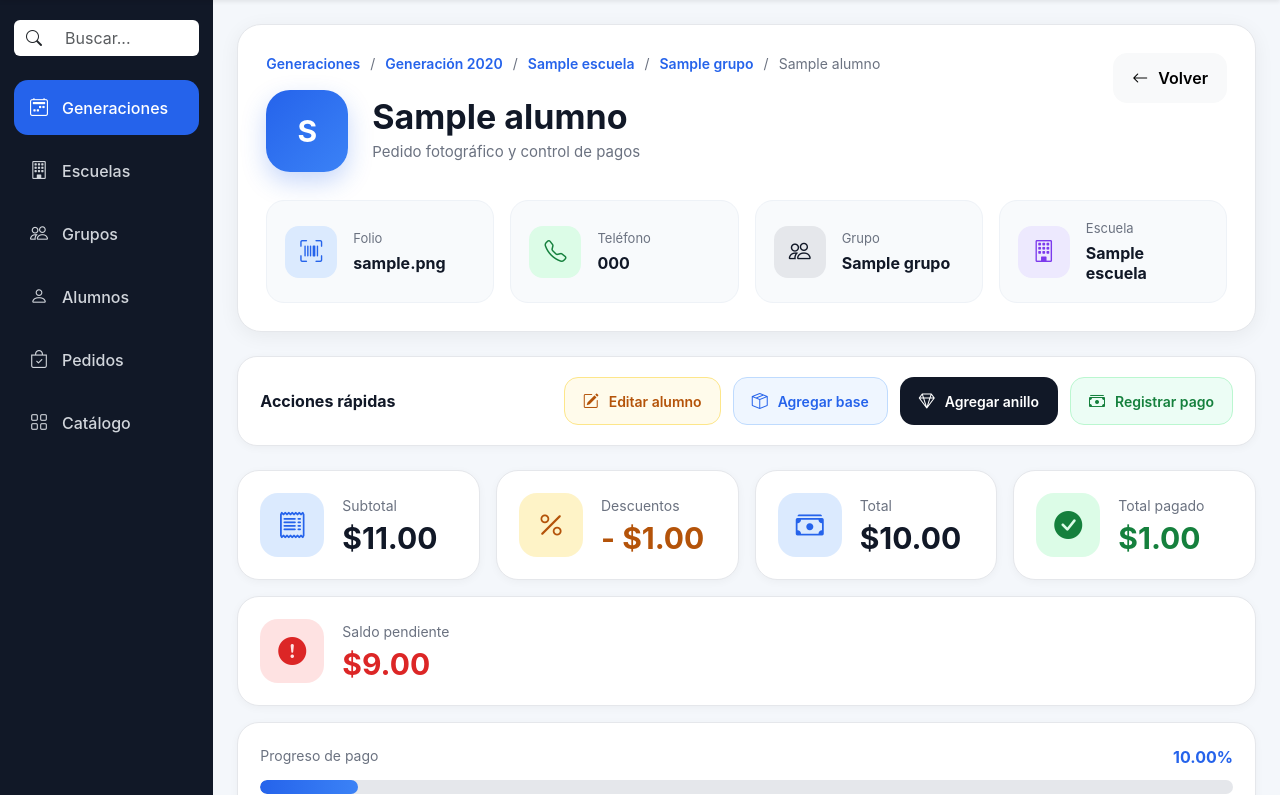
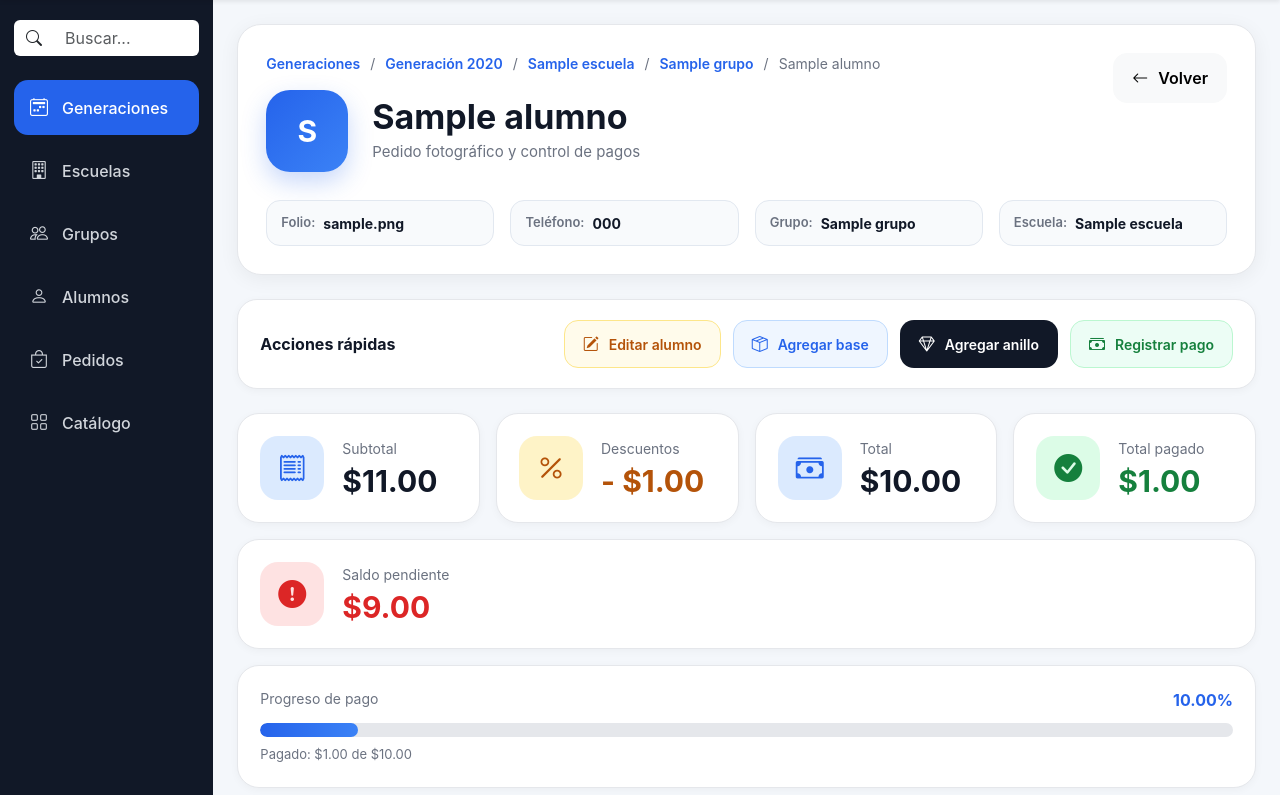
Before and after one commit to netoxdw/seriartAppBackend, a Django app: page /pedidos/1/ in a window 1280 px wide. Shown: the part 81-876 px from the top of the page. Run offline with Django 5.2, Linux system fonts and the light colour scheme; a user stored in the database is signed in; tables that the repository leaves empty hold one stand-in row (values such as "Sample post").

Commit message:
modificando estilos de info de alumno en pedido_header.html

```diff
--- a/static/css/components.css
+++ b/static/css/components.css
@@ -233,40 +233,25 @@
 }
 
 /* ========================================
-   BADGES
+   PEDIDO META INFO
 ======================================== */
 
-.badge-custom {
+.pedido-info-grid {
 
-    padding: 8px 14px;
+    display: flex;
 
-    border-radius: 999px;
+    flex-wrap: wrap;
 
-    font-size: 13px;
+    gap: 12px;
 
-    font-weight: 700;
+    margin-top: 18px;
 }
 
-/* FOLIO */
+/* ========================================
+   META ITEM
+======================================== */
 
-.folio-badge {
-
-    background: #eff6ff;
-
-    color: var(--primary);
-
-    padding: 8px 14px;
-
-    border-radius: 999px;
-
-    font-size: 13px;
-
-    font-weight: 700;
-}
-
-/* PHONE */
-
-.phone-badge {
+.pedido-meta-item {
 
     display: inline-flex;
 
@@ -274,41 +259,64 @@
 
     gap: 8px;
 
-    background: #f3f4f6;
+    background: #f8fafc;
 
-    color: #374151;
+    border: 1px solid #e2e8f0;
 
-    padding: 8px 12px;
+    border-radius: 14px;
 
-    border-radius: 10px;
+    padding: 10px 14px;
+
+    min-height: 46px;
+}
+
+/* ========================================
+   LABEL
+======================================== */
+
+.pedido-meta-label {
+
+    color: var(--muted);
 
     font-size: 13px;
 
-    font-weight: 500;
+    font-weight: 600;
 }
 
-/* LOCATION */
+/* ========================================
+   VALUE
+======================================== */
 
-.location-badge {
+.pedido-meta-value {
 
-    display: inline-flex;
+    color: var(--text);
 
-    align-items: center;
+    font-size: 14px;
 
-    gap: 8px;
+    font-weight: 700;
+}
 
-    background: #f3f4f6;
+/* ========================================
+   MOBILE
+======================================== */
 
-    color: #374151;
+@media (max-width: 768px) {
 
-    padding: 8px 12px;
+    .pedido-info-grid {
 
-    border-radius: 10px;
+        gap: 10px;
+    }
 
-    font-size: 13px;
+    .pedido-meta-item {
 
-    font-weight: 500;
+        width: 100%;
+
+        justify-content: space-between;
+    }
+
 }
+
+
 
 /* ========================================
    TABLE ICON
--- a/templates/ventas/partials/pedido_header.html
+++ b/templates/ventas/partials/pedido_header.html
@@ -90,109 +90,69 @@
 
     </div>
 
-    <!-- BOTTOM INFO -->
+
     <div class="pedido-info-grid">
 
-        <!-- FOLIO -->
-        <div class="pedido-info-card">
+    <!-- FOLIO -->
+    <div class="pedido-meta-item">
 
-            <div class="pedido-info-icon">
+        <span class="pedido-meta-label">
+            Folio:
+        </span>
 
-                <i class="bi bi-upc-scan"></i>
+        <span class="pedido-meta-value">
 
-            </div>
+            {{ pedido.alumno.folio_fotos|default:"Sin folio" }}
 
-            <div>
+        </span>
 
-                <div class="pedido-info-label">
-                    Folio
-                </div>
+    </div>
 
-                <div class="pedido-info-value">
+    <!-- TELEFONO -->
+    <div class="pedido-meta-item">
 
-                    {{ pedido.alumno.folio_fotos|default:"Sin folio" }}
+        <span class="pedido-meta-label">
+            Teléfono:
+        </span>
 
-                </div>
+        <span class="pedido-meta-value">
 
-            </div>
+            {{ pedido.alumno.telefono|default:"Sin teléfono" }}
 
-        </div>
+        </span>
 
-        <!-- TELEFONO -->
-        <div class="pedido-info-card">
+    </div>
 
-            <div class="pedido-info-icon success">
+    <!-- GRUPO -->
+    <div class="pedido-meta-item">
 
-                <i class="bi bi-telephone"></i>
+        <span class="pedido-meta-label">
+            Grupo:
+        </span>
 
-            </div>
+        <span class="pedido-meta-value">
 
-            <div>
+            {{ pedido.alumno.grupo.nombre }}
 
-                <div class="pedido-info-label">
-                    Teléfono
-                </div>
+        </span>
 
-                <div class="pedido-info-value">
+    </div>
 
-                    {{ pedido.alumno.telefono|default:"Sin teléfono" }}
+    <!-- ESCUELA -->
+    <div class="pedido-meta-item">
 
-                </div>
+        <span class="pedido-meta-label">
+            Escuela:
+        </span>
 
-            </div>
+        <span class="pedido-meta-value">
 
-        </div>
+            {{ pedido.alumno.grupo.escuela.nombre }}
 
-        <!-- GRUPO -->
-        <div class="pedido-info-card">
-
-            <div class="pedido-info-icon dark">
-
-                <i class="bi bi-people"></i>
-
-            </div>
-
-            <div>
-
-                <div class="pedido-info-label">
-                    Grupo
-                </div>
-
-                <div class="pedido-info-value">
-
-                    {{ pedido.alumno.grupo.nombre }}
-
-                </div>
-
-            </div>
-
-        </div>
-
-        <!-- ESCUELA -->
-        <div class="pedido-info-card">
-
-            <div class="pedido-info-icon primary">
-
-                <i class="bi bi-building"></i>
-
-            </div>
-
-            <div>
-
-                <div class="pedido-info-label">
-                    Escuela
-                </div>
-
-                <div class="pedido-info-value">
-
-                    {{ pedido.alumno.grupo.escuela.nombre }}
-
-                </div>
-
-            </div>
-
-        </div>
+        </span>
 
     </div>
 
 </div>
+
+</div>
```
